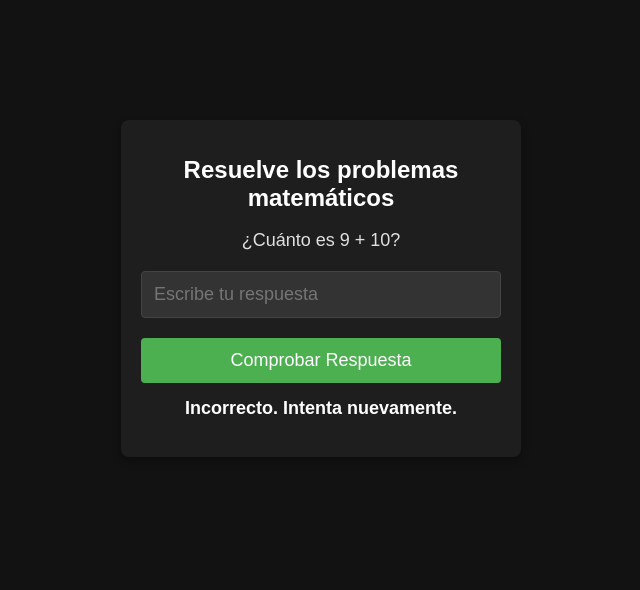
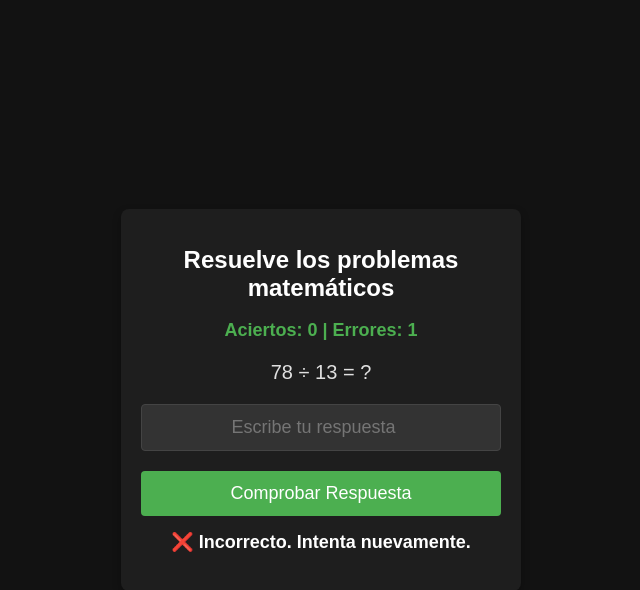
Before and after one commit to JesusVargasLogreira/RetoMatApp, a plain HTML site: page index.html in a window 1280 px wide. Both pictures are taken after a click on the button "Comprobar Respuesta". Shown: the whole page, without its empty margins (319-959 px from the left). Drawn offline with Linux system fonts and the light colour scheme.

Commit message:
quinto commit

```diff
--- a/index.html
+++ b/index.html
@@ -11,9 +11,15 @@
 <body>
     <div class="container">
         <h1>Resuelve los problemas matemáticos</h1>
+
+        <div class="scoreboard">
+            <p>Aciertos: <span id="correctCount">0</span> | Errores: <span id="wrongCount">0</span></p>
+        </div>
+
         <div id="problem" class="problem">
-            <p>¿Cuánto es <span id="num1"></span> + <span id="num2"></span>?</p>
+            <p><span id="num1"></span> <span id="operator"></span> <span id="num2"></span> = ?</p>
         </div>
+
         <input type="number" id="userAnswer" placeholder="Escribe tu respuesta">
         <button id="checkAnswer">Comprobar Respuesta</button>
         <p id="resultMessage"></p>
--- a/script.js
+++ b/script.js
@@ -1,32 +1,57 @@
 // script.js
-let num1, num2, correctAnswer;
+let num1, num2, correctAnswer, operator;
+let correctCount = 0;
+let wrongCount = 0;
 
 function generateProblem() {
-    num1 = Math.floor(Math.random() * 10) + 1;
-    num2 = Math.floor(Math.random() * 10) + 1;
-    correctAnswer = num1 + num2;
+    const operations = ["+", "-", "×", "÷"];
+    operator = operations[Math.floor(Math.random() * operations.length)];
 
-    // Mostrar los números del problema en el HTML
+    if (operator === "+") {
+        num1 = Math.floor(Math.random() * 50) + 10;
+        num2 = Math.floor(Math.random() * 50) + 10;
+        correctAnswer = num1 + num2;
+    } else if (operator === "-") {
+        num1 = Math.floor(Math.random() * 50) + 20;
+        num2 = Math.floor(Math.random() * 20) + 1;
+        correctAnswer = num1 - num2;
+    } else if (operator === "×") {
+        num1 = Math.floor(Math.random() * 12) + 2;
+        num2 = Math.floor(Math.random() * 12) + 2;
+        correctAnswer = num1 * num2;
+    } else if (operator === "÷") {
+        num2 = Math.floor(Math.random() * 12) + 2;
+        correctAnswer = Math.floor(Math.random() * 12) + 2;
+        num1 = num2 * correctAnswer; // división exacta
+    }
+
+    // Mostrar en HTML
     document.getElementById("num1").textContent = num1;
+    document.getElementById("operator").textContent = operator;
     document.getElementById("num2").textContent = num2;
     document.getElementById("resultMessage").textContent = "";
     document.getElementById("nextProblem").style.display = "none";
     document.getElementById("userAnswer").value = "";
 }
 
-document.getElementById("checkAnswer").addEventListener("click", function() {
+document.getElementById("checkAnswer").addEventListener("click", function () {
     const userAnswer = parseInt(document.getElementById("userAnswer").value);
 
     if (userAnswer === correctAnswer) {
-        document.getElementById("resultMessage").textContent = "¡Correcto! Bien hecho.";
+        document.getElementById("resultMessage").textContent = "✅ ¡Correcto! Bien hecho.";
+        correctCount++;
+        document.getElementById("correctCount").textContent = correctCount;
         document.getElementById("nextProblem").style.display = "inline-block";
     } else {
-        document.getElementById("resultMessage").textContent = "Incorrecto. Intenta nuevamente.";
+        document.getElementById("resultMessage").textContent = "❌ Incorrecto. Intenta nuevamente.";
+        wrongCount++;
+        document.getElementById("wrongCount").textContent = wrongCount;
     }
 });
 
-document.getElementById("nextProblem").addEventListener("click", function() {
+document.getElementById("nextProblem").addEventListener("click", function () {
     generateProblem();
 });
 
-generateProblem(); // Generar el primer problema
+// Generar el primer problema al cargar
+generateProblem();
--- a/style.css
+++ b/style.css
@@ -1,14 +1,17 @@
-/* style.css (Modo Oscuro adaptado a WebView Android) */
+/* style.css (Modo Oscuro adaptado a WebView Android y centrado en pantalla) */
 body {
     font-family: Arial, sans-serif;
     background-color: #121212;
     color: #e0e0e0;
     margin: 0;
+    display: flex;
+    justify-content: center;
+    align-items: center;
+    min-height: 100vh;
+    /* Centrado vertical */
 }
 
 .container {
-    margin: 0 auto;
-    margin-top: 15vh;
     text-align: center;
     background-color: #1e1e1e;
     padding: 20px;
@@ -24,15 +27,22 @@ h1 {
     color: #ffffff;
 }
 
+.scoreboard {
+    margin-bottom: 15px;
+    font-size: 18px;
+    font-weight: bold;
+    color: #4CAF50;
+}
+
 .problem p {
-    font-size: 18px;
+    font-size: 20px;
     margin-bottom: 20px;
 }
 
 input {
     padding: 12px;
     font-size: 18px;
-    /* más grande para móvil */
+    /* cómodo en móvil */
     margin-bottom: 10px;
     border: 1px solid #444;
     border-radius: 4px;
@@ -40,6 +50,7 @@ input {
     color: #e0e0e0;
     width: 100%;
     box-sizing: border-box;
+    text-align: center;
 }
 
 input:focus {
```
